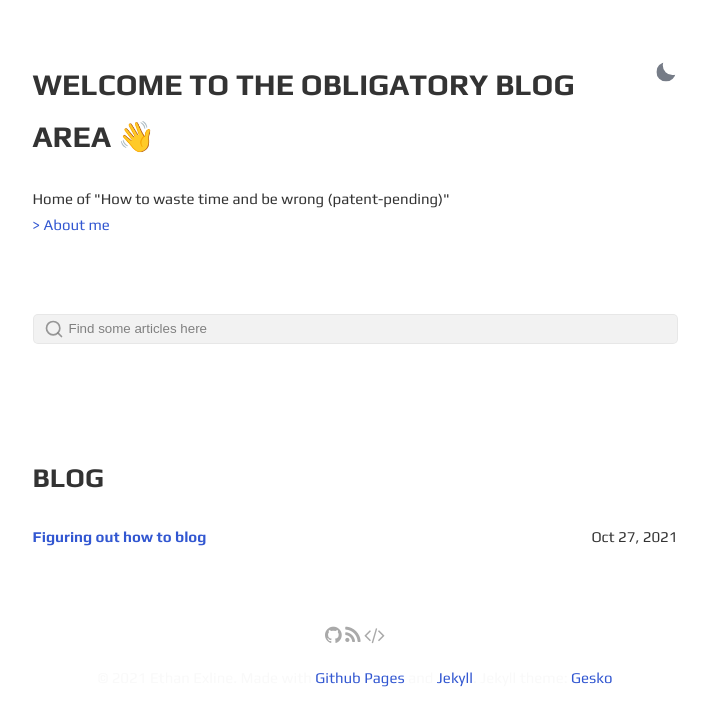
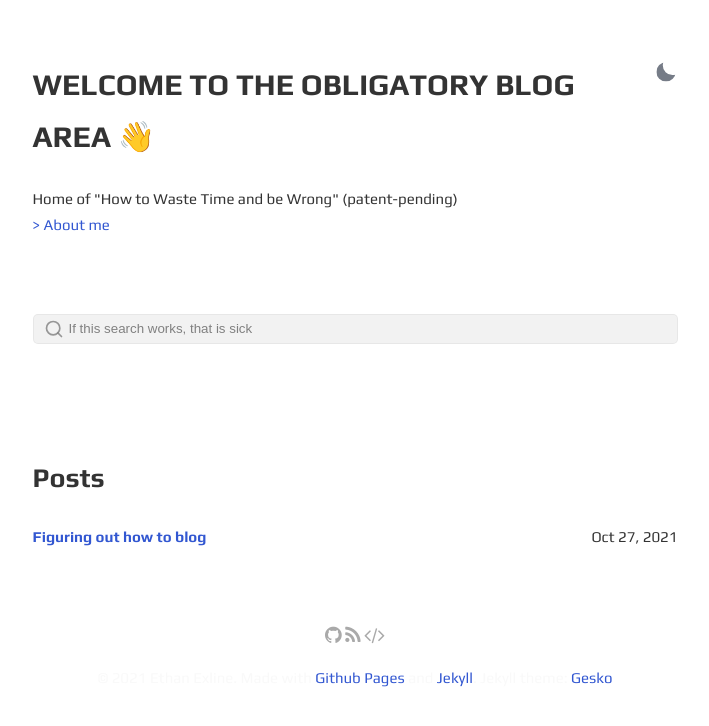
Before and after one commit to ethanexline/ethanexline.github.io, a Jekyll site: the page built from blog/index.html, in a window 1280 px wide. Shown: the top 726 px of the page, without its empty margins (285-994 px from the left). Built offline with Jekyll 4.4.1, drawn with Linux system fonts in a browser that asks for light colours; the list of posts is cut into pages by our own code.

Commit message:
I think this will fix the search

```diff
--- a/_config.yml
+++ b/_config.yml
@@ -2,7 +2,7 @@ site: ethanexline.com
 title: How to do waste time and be wrong
 greetings: Welcome to the obligatory blog area 👋
 description: >-
-  Home of "How to waste time and be wrong (patent-pending)"
+  Home of "How to Waste Time and be Wrong" (patent-pending)
 lang: en-US
 timezone:  America/New_York
 repo: https://github.com/ethanexline/ethanexline.github.io # site repo [optional]
@@ -35,9 +35,6 @@ markdown: kramdown
 kramdown:
   input: GFM
   syntax_highlighter: rouge
-
-paginate: 5
-paginate_path: blog/page:num
 
 exclude:
   - .jekyll-cache
--- a/_layouts/default.html
+++ b/_layouts/default.html
@@ -78,7 +78,6 @@ layout: compress
 
 <br>
 
-{% if page.url == '/' %}
 <script src="{{ site.url }}{{ site.baseurl }}/assets/js/simple-jekyll-search.js"></script>
 <script>
   var sjs = SimpleJekyllSearch({
@@ -91,7 +90,6 @@ layout: compress
     fuzzy: true,
   })
 </script>
-  {% endif %}
 
 
 </html>
--- a/blog/index.html
+++ b/blog/index.html
@@ -31,12 +31,12 @@ layout: default
         </svg>
     </label>
 
-    <input type="search" id="search-input" placeholder="Find some articles here" aria-label="Search">
+    <input type="search" id="search-input" placeholder="If this search works, that is sick" aria-label="Search">
     <ul id="search-results"></ul>
 </div>
 
 <section class="posts" id="Blog">
-    <h2>BLOG</h2>
+    <h2>Posts</h2>
     <ul>
         {% for post in site.posts %}
         <li>
```
Lines whose indentation alone changed are shown as unchanged.
